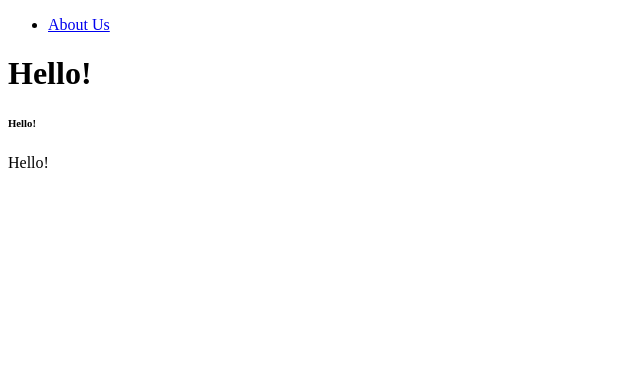
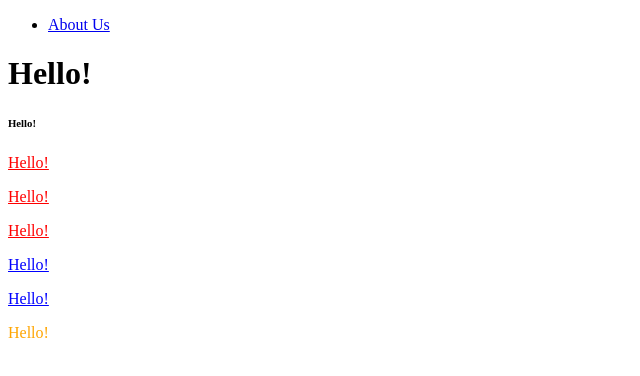
Before and after one commit to Pickle-Shoes/CSC334, a plain HTML site: page HTML-Demo/Demo1/index.html in a window 1280 px wide. Shown: the whole page, without its empty margins (0-640 px from the left). Drawn offline with Linux system fonts and the light colour scheme.

Commit message:
CSS, classes, articles

```diff
--- a/HTML-Demo/Demo1/index.html
+++ b/HTML-Demo/Demo1/index.html
@@ -1,6 +1,27 @@
 <!DOCTYPE html>
 <html>
     <head>
+        <style>
+            p{
+                color: red;
+                text-decoration: underline;
+            }
+
+            /* article p is more specific and defined than p, so it overrides any changes p made in that section */
+
+            article p{
+                color: blue;
+            }
+            /* . is a specifier for class, etc */
+            .help-text{
+                color: orange;
+            }
+            .other-class{
+                text-decoration: none;
+            }
+
+        </style>
+
 
     </head>
     <body>
@@ -11,8 +32,19 @@
                 </ul>
             </nav>
         </header>
+        <div>
         <h1>Hello!</h1>
         <h6>Hello!</h6>
         <p>Hello!</p>
+        <p>Hello!</p>
+        <p>Hello!</p>
+        <article>
+            <p>Hello!</p>
+            <p>Hello!</p>
+        </article>
+        <!-- help-text and other-class are two seperate classes and can be altered differently in css -->
+        <p class ="help-text other-class">Hello!</p>
+        </div>
+
     </body>
 </html>
```
